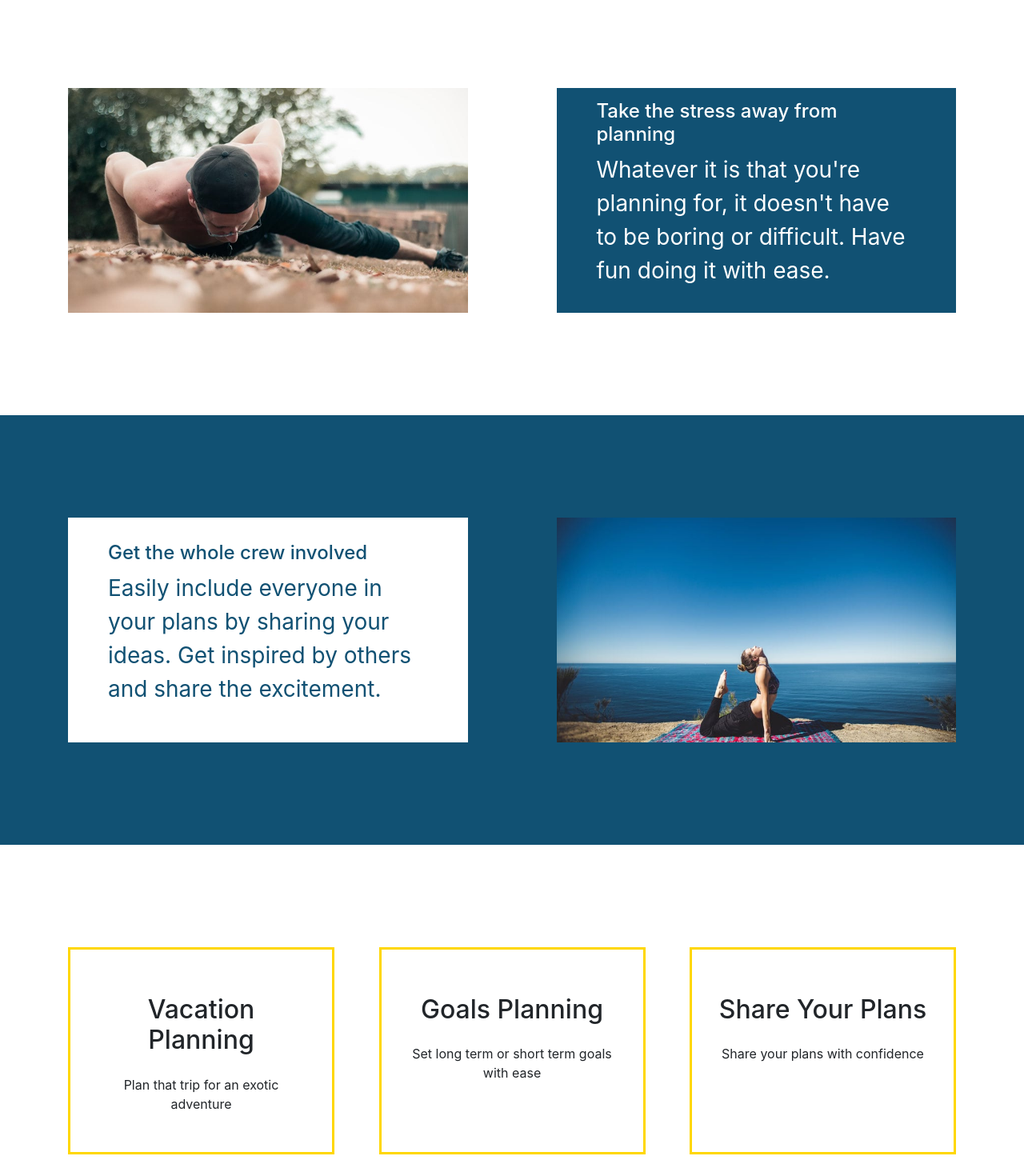
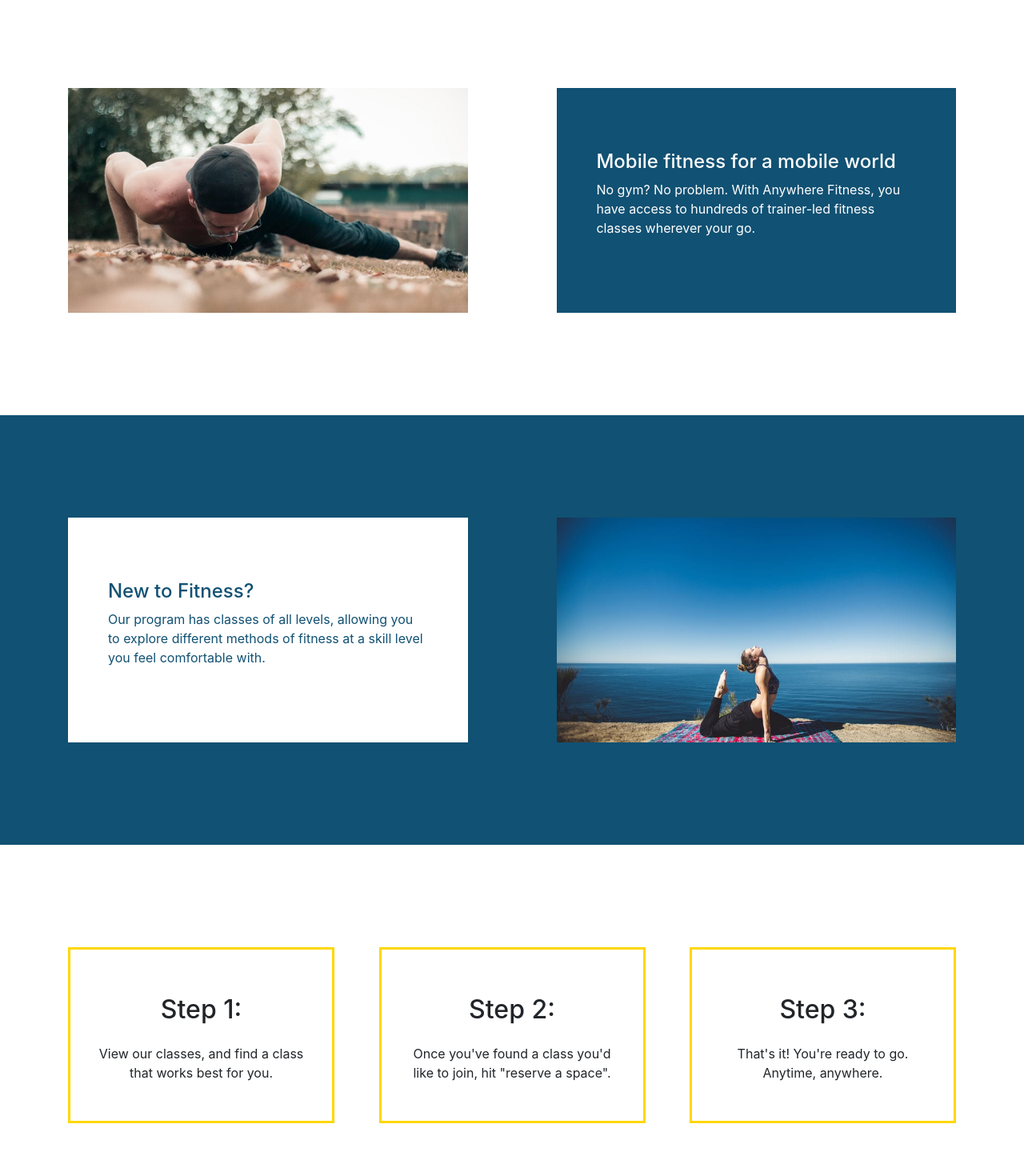
Before and after one commit to BUILD-WEEKS-ANYWHERE-FITNESS/front-end, a React (Create React App) app in the folder anywhere-fitness/: page / in a window 1280 px wide. Shown: the part 880-2350 px from the top of the page at 80% size. Built offline with nearby package versions, Linux system fonts and the light colour scheme; what react-animations would draw is missing.

Commit message:
committing changes before deploy

```diff
--- a/anywhere-fitness/src/components/Classes/Classes.js
+++ b/anywhere-fitness/src/components/Classes/Classes.js
@@ -63,7 +63,6 @@ const Classes = (props) => {
 
       }, [search]);
 
-
       //Controlled Inputs
       //
       const changeHandler = (e) => {
--- a/anywhere-fitness/src/components/Landing/Home.js
+++ b/anywhere-fitness/src/components/Landing/Home.js
@@ -33,8 +33,8 @@ const Home = () => {
                         </div>
                         <div className="content-card primary-card">
                             <div className="card-text">
-                                <h4>Take the stress away from planning</h4>
-                                <p>Whatever it is that you're planning for, it doesn't have to be boring or difficult. Have fun doing it with ease.</p>
+                                <h4>Mobile fitness for a mobile world</h4>
+                                <p>No gym? No problem. With Anywhere Fitness, you have access to hundreds of trainer-led fitness classes wherever your go.</p>
                             </div>
                         </div>
                     </div>
@@ -45,8 +45,8 @@ const Home = () => {
                     <div className="section-content">
                         <div className="content-card secondary-card">
                             <div className="card-text">
-                                <h4>Get the whole crew involved</h4>
-                                <p>Easily include everyone in your plans by sharing your ideas. Get inspired by others and share the excitement.</p>
+                                <h4>New to Fitness?</h4>
+                                <p>Our program has classes of all levels, allowing you to explore different methods of fitness at a skill level you feel comfortable with.</p>
                             </div>
                         </div>
                         <div className="img-container">
@@ -60,18 +60,18 @@ const Home = () => {
                     <div className="features-parent">
                         <div className="feature-block">
                             <i className="fas fa-plane-departure"></i>
-                            <h3>Vacation Planning</h3>
-                            <p>Plan that trip for an exotic adventure</p>
+                            <h3>Step 1:</h3>
+                            <p>View our classes, and find a class that works best for you.</p>
                         </div>
                         <div className="feature-block">
                             <i className="fas fa-home"></i>
-                            <h3>Goals Planning</h3>
-                            <p>Set long term or short term goals with ease</p>
+                            <h3>Step 2:</h3>
+                            <p> Once you've found a class you'd like to join, hit "reserve a space".</p>
                         </div>
                         <div className="feature-block">
                             <i className="fas fa-users"></i>
-                            <h3>Share Your Plans</h3>
-                            <p>Share your plans with confidence</p>
+                            <h3>Step 3:</h3>
+                            <p>That's it! You're ready to go. Anytime, anywhere.</p>
                         </div>
                     </div>
                 </Container>
--- a/anywhere-fitness/src/css/index.css
+++ b/anywhere-fitness/src/css/index.css
@@ -121,7 +121,7 @@
   }
 }
 .section-content .content-card p {
-  font-size: 1.75rem;
+  font-size: 1rem;
 }
 .section-content .primary-card {
   background-color: #115173;
@@ -289,8 +289,20 @@ header button {
   justify-content: space-around;
   text-align: center;
 }
+@media (max-width: 500px) {
+  .class-cards-container {
+    align-items: center;
+    flex-flow: column nowrap;
+  }
+}
 .class-cards {
   width: 20%;
+}
+@media (max-width: 500px) {
+  .class-cards {
+    width: 50%;
+    margin-bottom: 10%;
+  }
 }
 .classes {
   padding-top: 5%;
--- a/anywhere-fitness/src/less/home.less
+++ b/anywhere-fitness/src/less/home.less
@@ -117,7 +117,7 @@
         }
 
         p {
-            font-size: 1.75rem;
+            font-size: 1.0rem;
         }
     }
 
```
Also changed, not shown: anywhere-fitness/src/less/classcards.less (+8 -0 lines).
